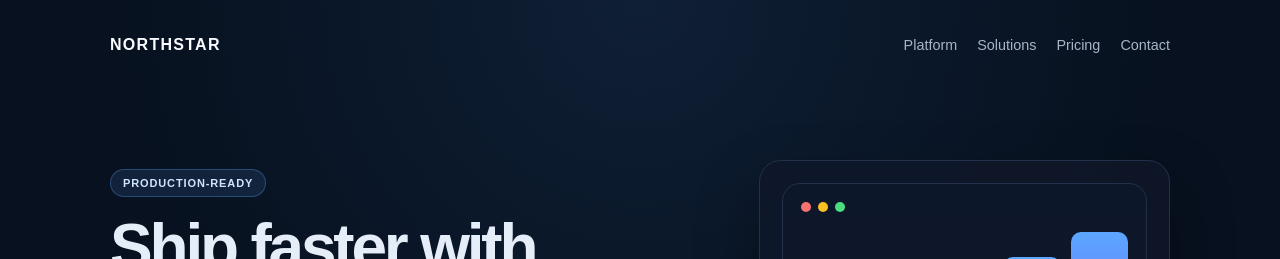
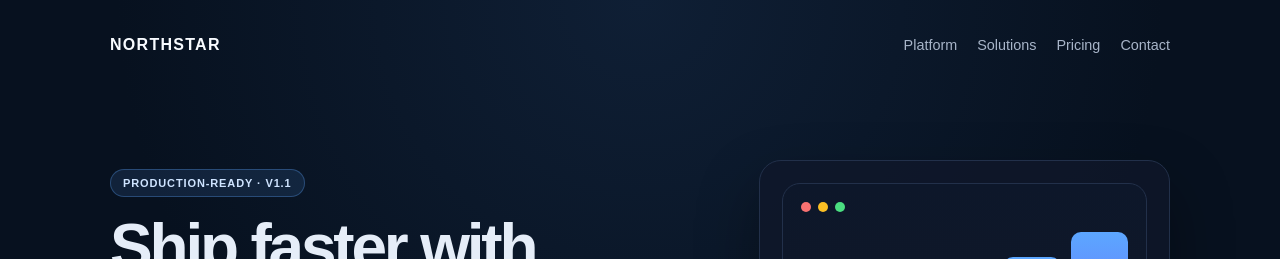
Before and after one commit to Razinmd/git-test, a plain HTML site: page index.html in a window 1280 px wide. Shown: the top 259 px of the page. Drawn offline with Linux system fonts and the light colour scheme.

Commit message:
Update eyebrow text to include version number
small change

```diff
--- a/index.html
+++ b/index.html
@@ -191,7 +191,7 @@
 
       <main class="hero">
         <section>
-          <span class="eyebrow">Production-ready</span>
+          <span class="eyebrow">Production-ready · v1.1</span>
           <h1>Ship faster with cleaner cloud infrastructure.</h1>
           <p>Build, test, and deploy confidently with a lightweight workflow designed for modern teams and fast-moving AWS environments.</p>
           <div class="actions">
```
